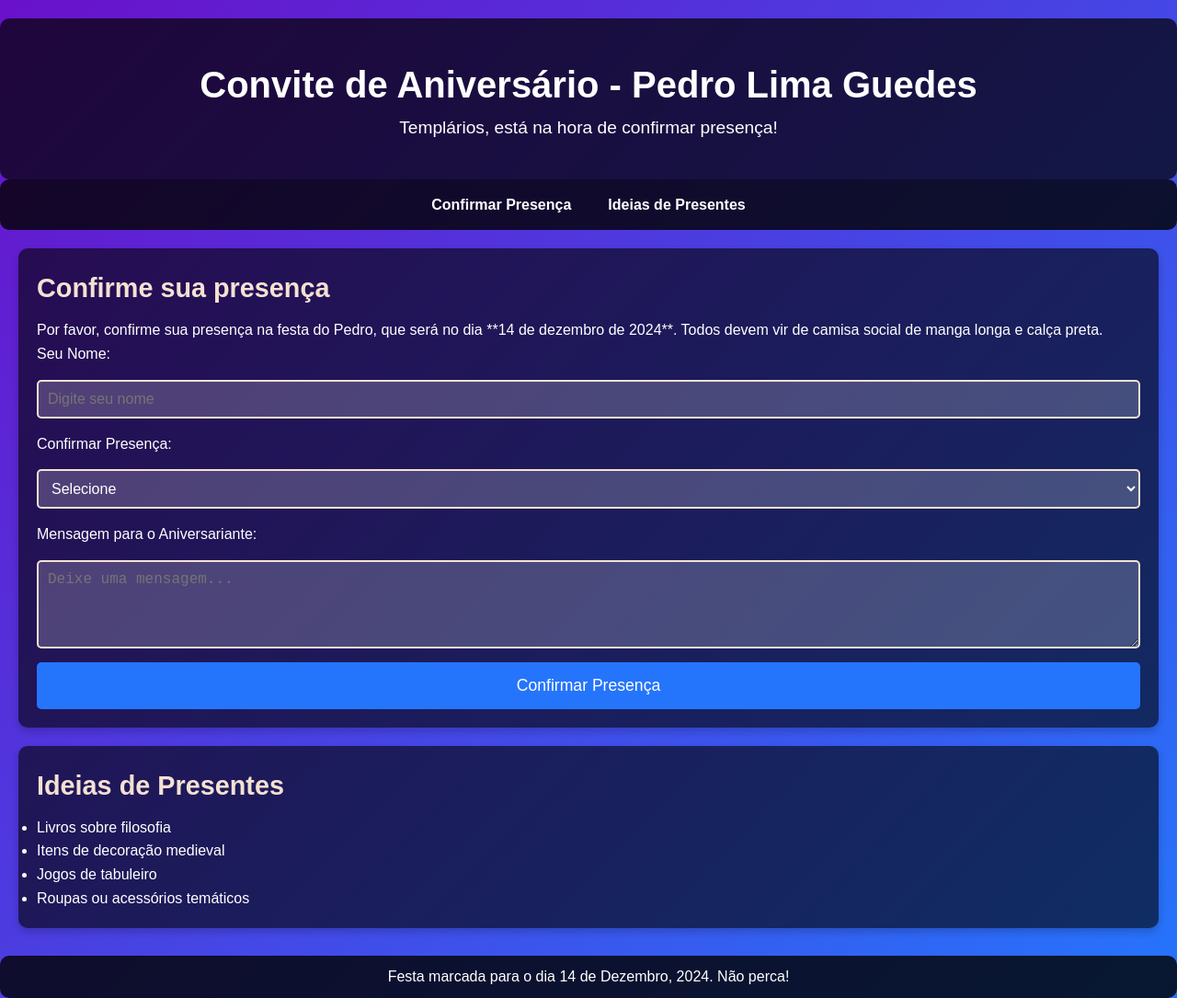
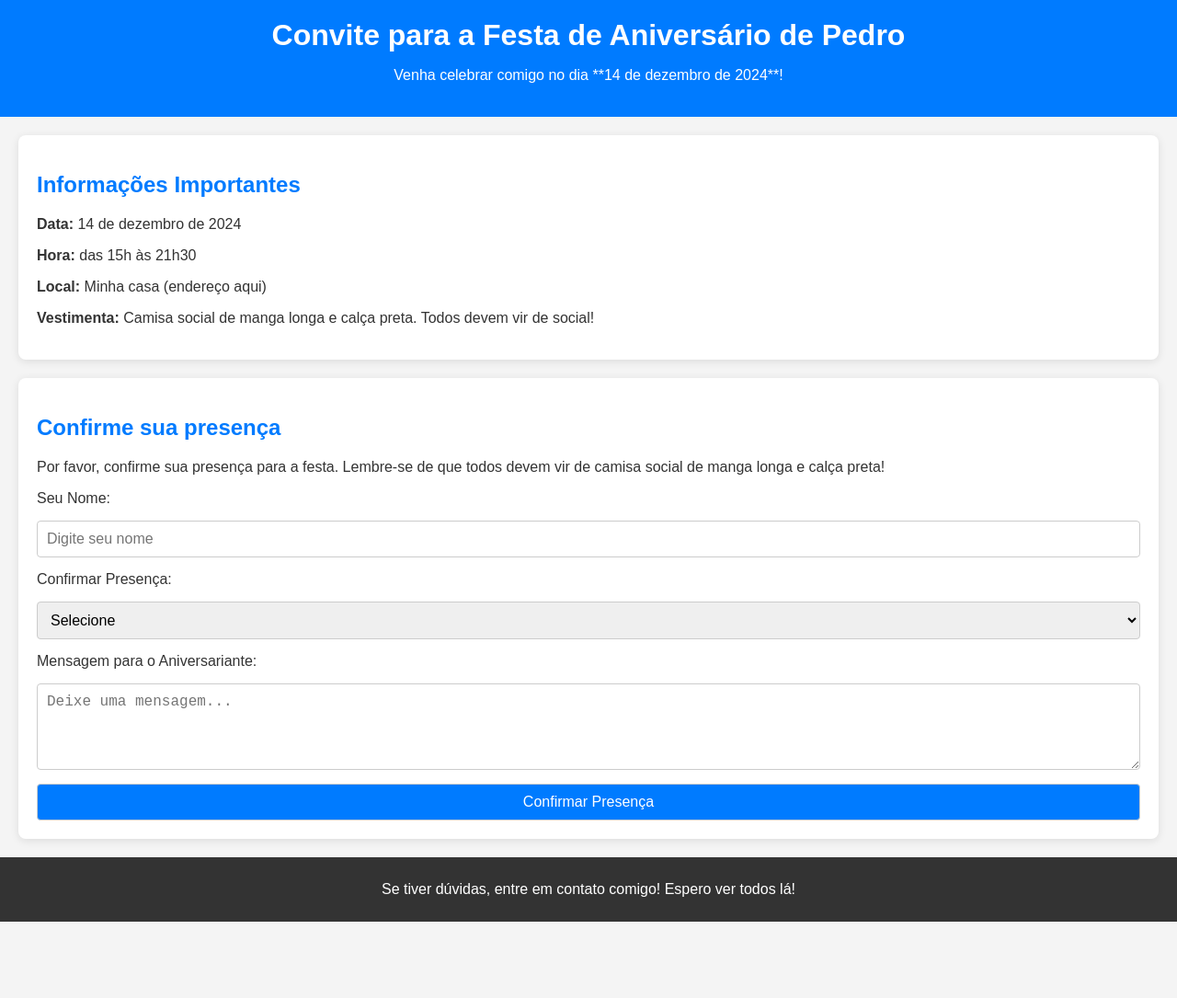
Before and after one commit to PetrusMagnus/convite-aniversario, a plain HTML site: page index.html in a window 1280 px wide. Shown: the whole page at 92% size. After the commit the page ends 1002 px from the top, so only its background shows below. Drawn offline with Linux system fonts and the light colour scheme.

Commit message:
Add files via upload

```diff
--- a/index.html
+++ b/index.html
@@ -1,28 +1,31 @@
 <!DOCTYPE html>
-<html lang="pt-br">
+<html lang="pt-BR">
 <head>
     <meta charset="UTF-8">
     <meta name="viewport" content="width=device-width, initial-scale=1.0">
-    <title>Convite de Aniversário - Pedro Lima Guedes</title>
-    <link rel="stylesheet" href="styles.css">
+    <title>Convite para Festa de Aniversário</title>
+    <link rel="stylesheet" href="styles.css"> <!-- Link para o arquivo de estilos CSS (se você tiver) -->
 </head>
 <body>
     <header>
-        <h1>Convite de Aniversário - Pedro Lima Guedes</h1>
-        <p>Templários, está na hora de confirmar presença!</p>
+        <h1>Convite para a Festa de Aniversário de Pedro</h1>
+        <p>Venha celebrar comigo no dia **14 de dezembro de 2024**!</p>
     </header>
 
-    <nav>
-        <ul>
-            <li><a href="#confirmacao">Confirmar Presença</a></li>
-            <li><a href="#presentes">Ideias de Presentes</a></li>
-        </ul>
-    </nav>
+    <section id="informacoes">
+        <h2>Informações Importantes</h2>
+        <p><strong>Data:</strong> 14 de dezembro de 2024</p>
+        <p><strong>Hora:</strong> das 15h às 21h30</p>
+        <p><strong>Local:</strong> Minha casa (endereço aqui)</p>
+        <p><strong>Vestimenta:</strong> Camisa social de manga longa e calça preta. Todos devem vir de social!</p>
+    </section>
 
     <section id="confirmacao">
         <h2>Confirme sua presença</h2>
-        <p>Por favor, confirme sua presença na festa do Pedro, que será no dia **14 de dezembro de 2024**. Todos devem vir de camisa social de manga longa e calça preta.</p>
-        <form id="confirmForm">
+        <p>Por favor, confirme sua presença para a festa. Lembre-se de que todos devem vir de camisa social de manga longa e calça preta!</p>
+
+        <!-- Formulário com netlify forms -->
+        <form name="confirmacao" method="POST" data-netlify="true">
             <label for="nome">Seu Nome:</label>
             <input type="text" id="nome" name="nome" placeholder="Digite seu nome" required>
 
@@ -40,20 +43,8 @@
         </form>
     </section>
 
-    <section id="presentes">
-        <h2>Ideias de Presentes</h2>
-        <ul>
-            <li>Livros sobre filosofia</li>
-            <li>Itens de decoração medieval</li>
-            <li>Jogos de tabuleiro</li>
-            <li>Roupas ou acessórios temáticos</li>
-        </ul>
-    </section>
-
     <footer>
-        <p>Festa marcada para o dia 14 de Dezembro, 2024. Não perca!</p>
+        <p>Se tiver dúvidas, entre em contato comigo! Espero ver todos lá!</p>
     </footer>
-
-    <script src="script.js"></script>
 </body>
 </html>
--- a/styles.css
+++ b/styles.css
@@ -1,71 +1,35 @@
-/* Resetando margens e paddings */
-* {
+/* styles.css */
+
+body {
+    font-family: Arial, sans-serif;
+    background-color: #f4f4f4;
+    color: #333;
     margin: 0;
     padding: 0;
     box-sizing: border-box;
 }
 
-body {
-    font-family: 'Arial', sans-serif;
-    background: linear-gradient(135deg, #6a11cb, #2575fc); /* Gradiente de fundo */
+header {
+    background-color: #007bff;
     color: white;
-    line-height: 1.6;
+    text-align: center;
+    padding: 20px 0;
 }
 
-header {
-    text-align: center;
-    padding: 40px;
-    background-color: rgba(0, 0, 0, 0.7);
-    border-radius: 10px;
-    margin-top: 20px;
+h1 {
+    margin: 0;
 }
 
-header h1 {
-    font-size: 2.5rem;
-}
-
-header p {
-    font-size: 1.2rem;
-}
-
-nav ul {
-    list-style-type: none;
-    display: flex;
-    justify-content: center;
-    background-color: rgba(0, 0, 0, 0.8);
-    padding: 15px;
-    margin: 0;
-    border-radius: 10px;
-}
-
-nav ul li {
-    margin: 0 20px;
-}
-
-nav ul li a {
-    color: white;
-    text-decoration: none;
-    font-weight: bold;
-    transition: all 0.3s ease;
-}
-
-nav ul li a:hover {
-    text-decoration: underline;
-    color: #f4e1d2; /* Cor de destaque */
+h2 {
+    color: #007bff;
 }
 
 section {
-    background-color: rgba(0, 0, 0, 0.6);
     margin: 20px;
     padding: 20px;
-    border-radius: 10px;
-    box-shadow: 0 4px 8px rgba(0, 0, 0, 0.2);
-}
-
-h2 {
-    font-size: 1.8rem;
-    margin-bottom: 10px;
-    color: #f4e1d2; /* Cor de destaque */
+    background-color: #fff;
+    border-radius: 8px;
+    box-shadow: 0 2px 10px rgba(0, 0, 0, 0.1);
 }
 
 form {
@@ -74,36 +38,26 @@ form {
     gap: 15px;
 }
 
-input, select, textarea {
+input, select, textarea, button {
     padding: 10px;
-    border: 2px solid #f4e1d2;
-    border-radius: 5px;
-    background-color: rgba(255, 255, 255, 0.2);
-    color: white;
-    font-size: 1rem;
+    border: 1px solid #ccc;
+    border-radius: 4px;
+    font-size: 16px;
 }
 
 button {
-    background-color: #2575fc;
+    background-color: #007bff;
     color: white;
-    border: none;
-    padding: 15px;
-    border-radius: 5px;
-    font-size: 1.1rem;
     cursor: pointer;
-    transition: all 0.3s ease;
 }
 
 button:hover {
-    background-color: #6a11cb;
-    transform: scale(1.05);
+    background-color: #0056b3;
 }
 
 footer {
     text-align: center;
-    padding: 10px;
-    background-color: rgba(0, 0, 0, 0.8);
+    padding: 10px 0;
+    background-color: #333;
     color: white;
-    margin-top: 30px;
-    border-radius: 10px;
 }
```
